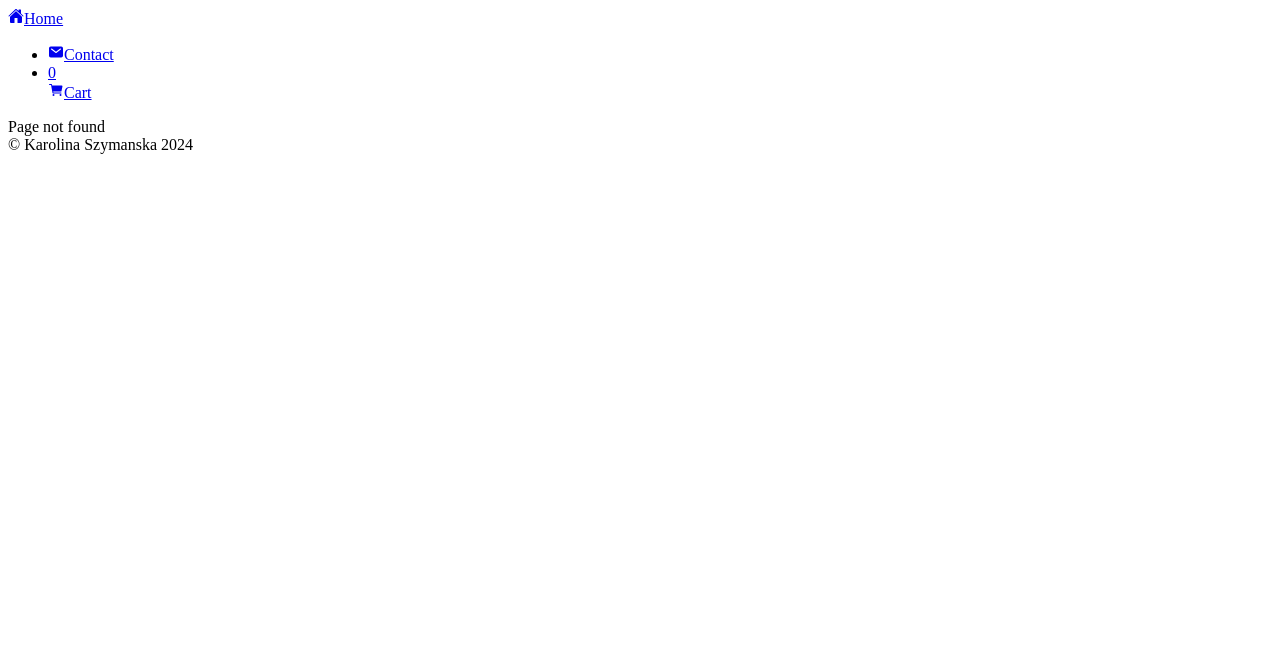
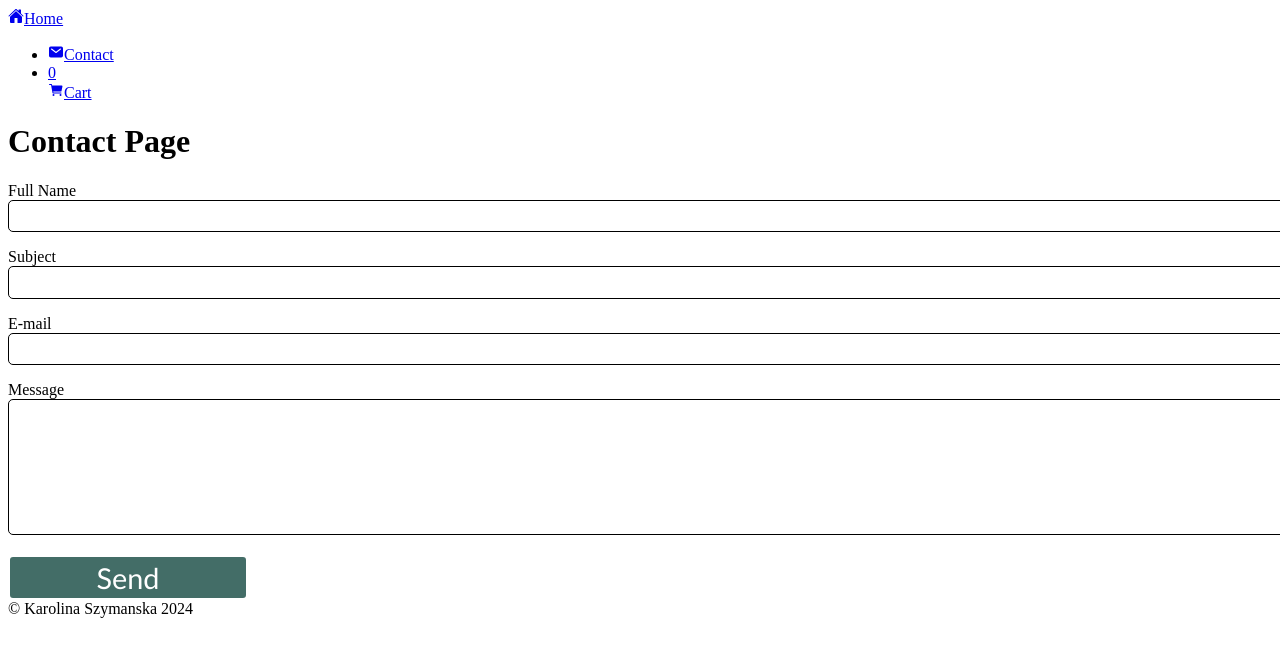
Before and after one commit to karolina-szymanska/javascript-frameworks-ca, a React (Create React App) app: page /contact in a window 1280 px wide. Before the commit this address had no page. Shown: the top 656 px of the page. Built offline with nearby package versions, Linux system fonts and the light colour scheme.

Commit message:
added Contact page

```diff
--- a/src/App.js
+++ b/src/App.js
@@ -4,6 +4,7 @@ import { Routes, Route, Outlet } from "react-router-dom";
 import Nav from "./components/navbar";
 import HomePage from "./components/pages/index";
 import ProductPage from "./components/pages/product";
+import ContactPage from "./components/pages/contact";
 
 function Header() {
   return (
@@ -31,6 +32,10 @@ function Home() {
   return <HomePage />;
 }
 
+function Contact() {
+  return <ContactPage />;
+}
+
 function Product() {
   return <ProductPage />;
 }
@@ -45,7 +50,7 @@ function App() {
       <Routes>
         <Route path="/" element={<Layout />}>
           <Route index element={<Home />} />
-          {/* <Route path="contact" element={<Contact />} /> */}
+          <Route path="contact" element={<Contact />} />
           {/* <Route path="cart" element={<Cart />} /> */}
           <Route path="product/:id" element={<Product />} />
           <Route path="*" element={<RouteNotFound />} />
--- /dev/null
+++ b/src/components/pages/contact.jsx
@@ -0,0 +1,80 @@
+import React from "react";
+import { useForm } from "react-hook-form";
+import { yupResolver } from "@hookform/resolvers/yup";
+import * as yup from "yup";
+import { Input, TextArea, Button, Error } from "../styles/contact.styles";
+
+const schema = yup
+  .object({
+    fullName: yup
+      .string()
+      .min(3, "Must contain more than 3 characters")
+      .required("Please fill in this field")
+      .typeError("Please write your full name here"),
+    subject: yup
+      .string()
+      .min(3, "Must contain more than 3 characters")
+      .required("Please fill in this field")
+      .typeError("Please write your subject here"),
+    email: yup
+      .string()
+      .email("Please enter a valid email address")
+      .required("Please enter a valid email address")
+      .typeError("Please enter a valid email address"),
+    body: yup
+      .string()
+      .min(3, "Must contain more than 3 characters")
+      .required("Please fill in this field")
+      .typeError("Please write your message here"),
+  })
+  .required();
+
+function ContactPage() {
+  const {
+    register,
+    handleSubmit,
+    formState: { errors },
+    reset,
+  } = useForm({
+    resolver: yupResolver(schema),
+  });
+  const onSubmitHandler = (data) => {
+    console.log({ data });
+    reset();
+  };
+
+  return (
+    <main id="contact">
+      <div className="container">
+        <h1 className="contact-heading">Contact Page</h1>
+        <form onSubmit={handleSubmit(onSubmitHandler)}>
+          <div>
+            <label htmlFor="fullName">Full Name</label>
+            <Input {...register("fullName")} />
+            <Error>{errors.fullName?.message}</Error>
+          </div>
+          <div>
+            <label htmlFor="subject">Subject</label>
+            <Input {...register("subject")} />
+            <Error>{errors.subject?.message}</Error>
+          </div>
+          <div>
+            <label htmlFor="email">E-mail</label>
+            <Input {...register("email")} />
+            <Error>{errors.email?.message}</Error>
+          </div>
+          <div>
+            <label htmlFor="body">Message</label>
+            <TextArea {...register("body")} />
+            <Error>{errors.body?.message}</Error>
+          </div>
+          <Button className="contact-button" type="submit">
+            Send
+          </Button>
+        </form>
+      </div>
+    </main>
+  );
+}
+
+export default ContactPage;
--- /dev/null
+++ b/src/components/styles/contact.styles.js
@@ -0,0 +1,40 @@
+import styled from "styled-components";
+
+export const Input = styled.input`
+  height: 1.5rem;
+  width: 100%;
+  border: solid 1px black;
+  border-radius: 5px;
+  padding: 0.2rem 0.5rem;
+`;
+
+export const TextArea = styled.textarea`
+  height: 1.5rem;
+  width: 100%;
+  border: solid 1px black;
+  border-radius: 5px;
+  padding: 0.2rem 0.5rem;
+  min-height: 8rem;
+  resize: none;
+`;
+
+export const Button = styled.button`
+  font-family: AmaticSC, "Gill Sans", "Gill Sans MT", Calibri, "Trebuchet MS",
+    sans-serif;
+  color: white;
+  background: #436d67;
+  border: solid 2px white;
+  border-radius: 5px;
+  font-size: 1.8em;
+  padding: 0.2rem 1rem;
+  width: 15rem;
+
+  :hover {
+    background: #000000;
+    cursor: pointer;
+  }
+`;
+
+export const Error = styled.p`
+  color: #942222;
+`;
```
